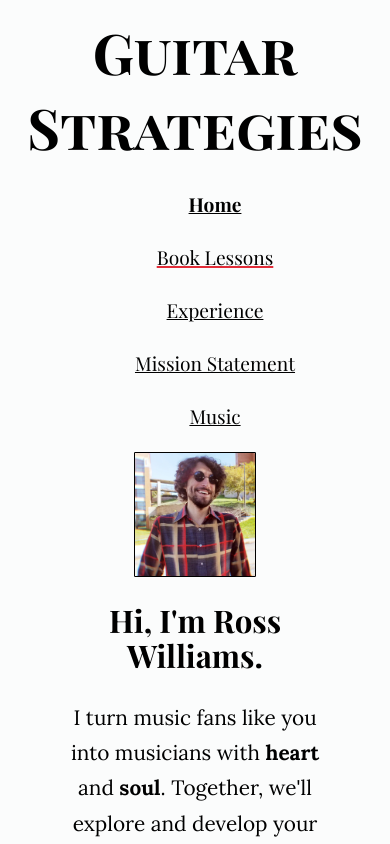
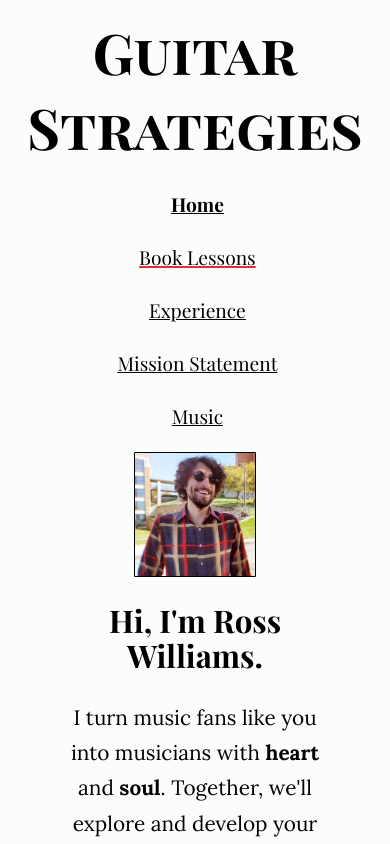
Before and after one commit to rosswilliamsdev/GuitarStrategiesReact, a React (Vite) app: page / in a window 390 px wide. Shown: the top 844 px of the page. Built offline with nearby package versions, Linux system fonts and the light colour scheme; a web font is replaced by a local one.

Commit message:
fixed offcenter menu on mobile

```diff
--- a/src/App.css
+++ b/src/App.css
@@ -273,5 +273,6 @@ iframe {
     flex-direction: column; /* Stack the links vertically */
     text-align: center;
     justify-content: center;
+    margin-right: 2.2rem;
   }
 }
```
